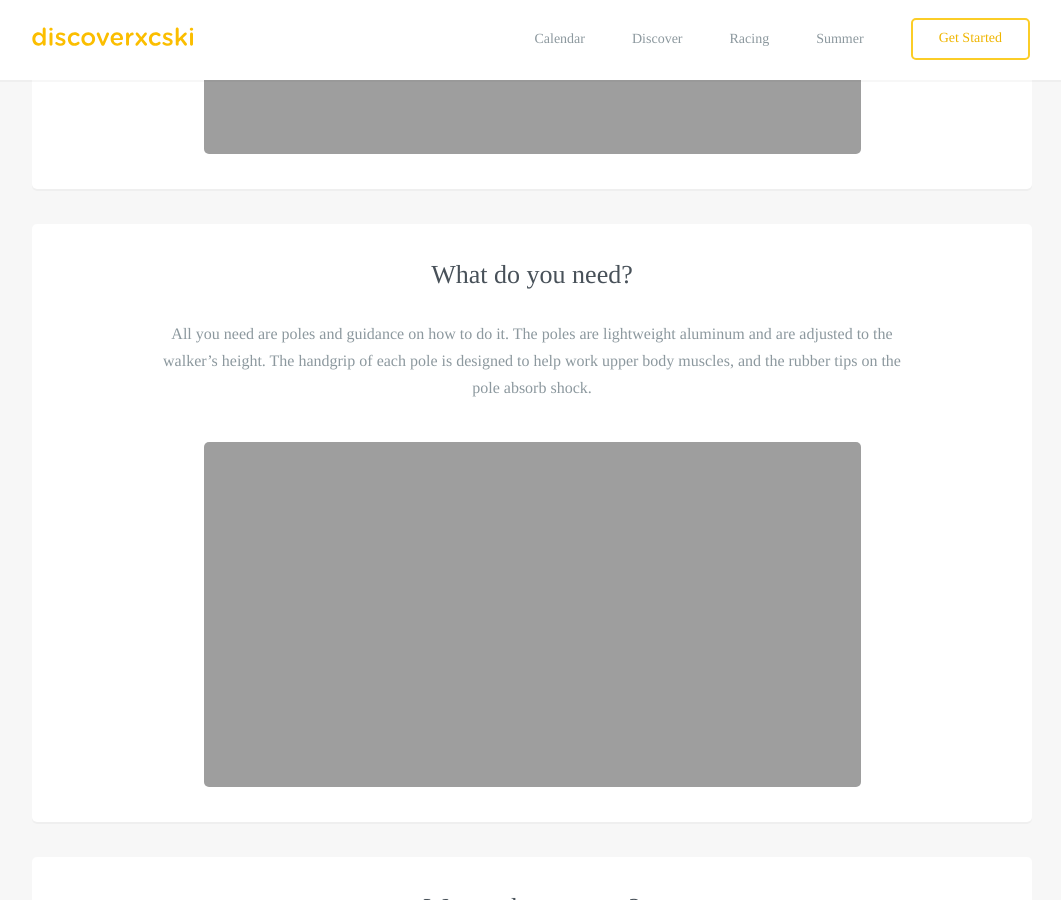
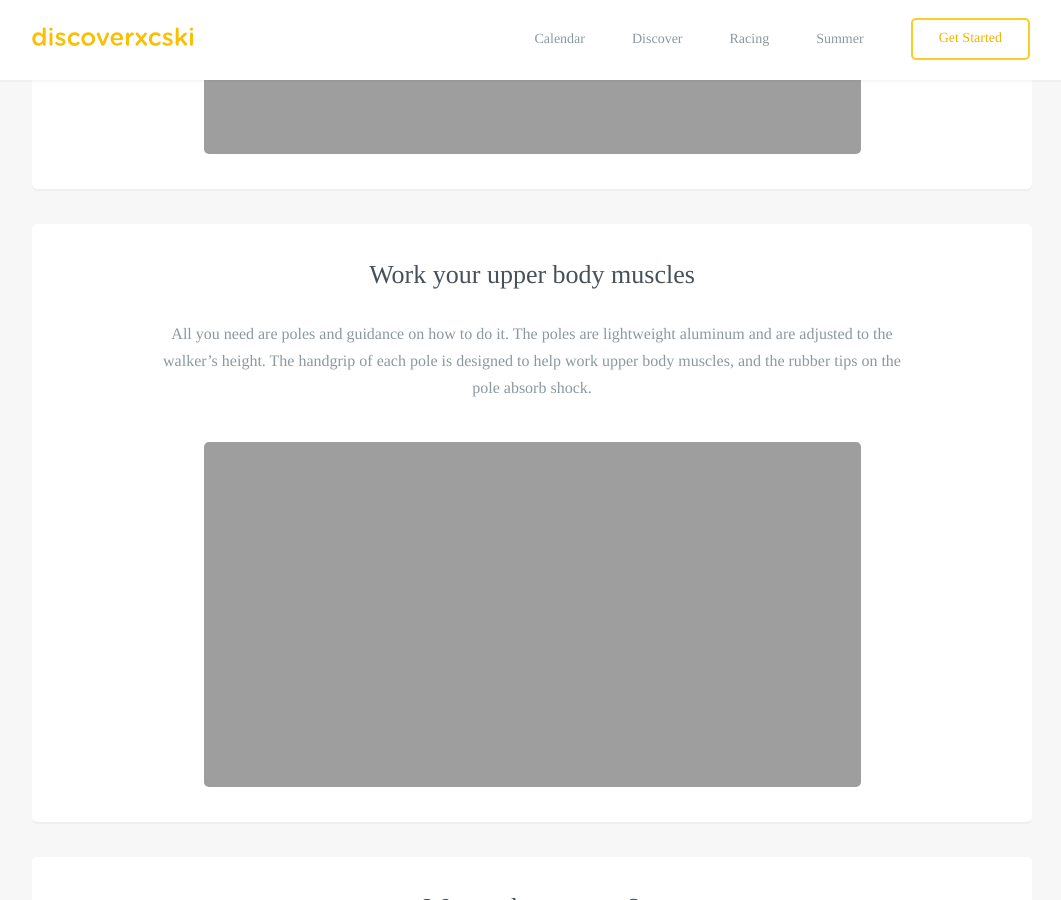
Before and after one commit to robcatto/robcatto.github.io, a Jekyll site: the page built from summer/nordic-walking/index.html, in a window 1280 px wide and 900 px high, scrolled down 659 px. Shown: the whole window, without its empty margins (108-1169 px from the left). Built offline with Jekyll 4.4.1, drawn with Linux system fonts in a browser that asks for light colours; some web fonts are replaced; Markdown is read by kramdown in place of the engine named in the settings.

Commit message:
Update index.html

```diff
--- a/summer/nordic-walking/index.html
+++ b/summer/nordic-walking/index.html
@@ -59,7 +59,7 @@ layout: default
                 </section>
 
    <section class="mobile_section">
-                <h3>What do you need?</h3>
+                <h3>Work your upper body muscles</h3>
                 <p>
                    All you need are poles and guidance on how to do it.  The poles are lightweight aluminum and are adjusted to the walker’s height. The handgrip of each pole is designed to help work upper body muscles, and the rubber tips on the pole absorb shock.
 
```
